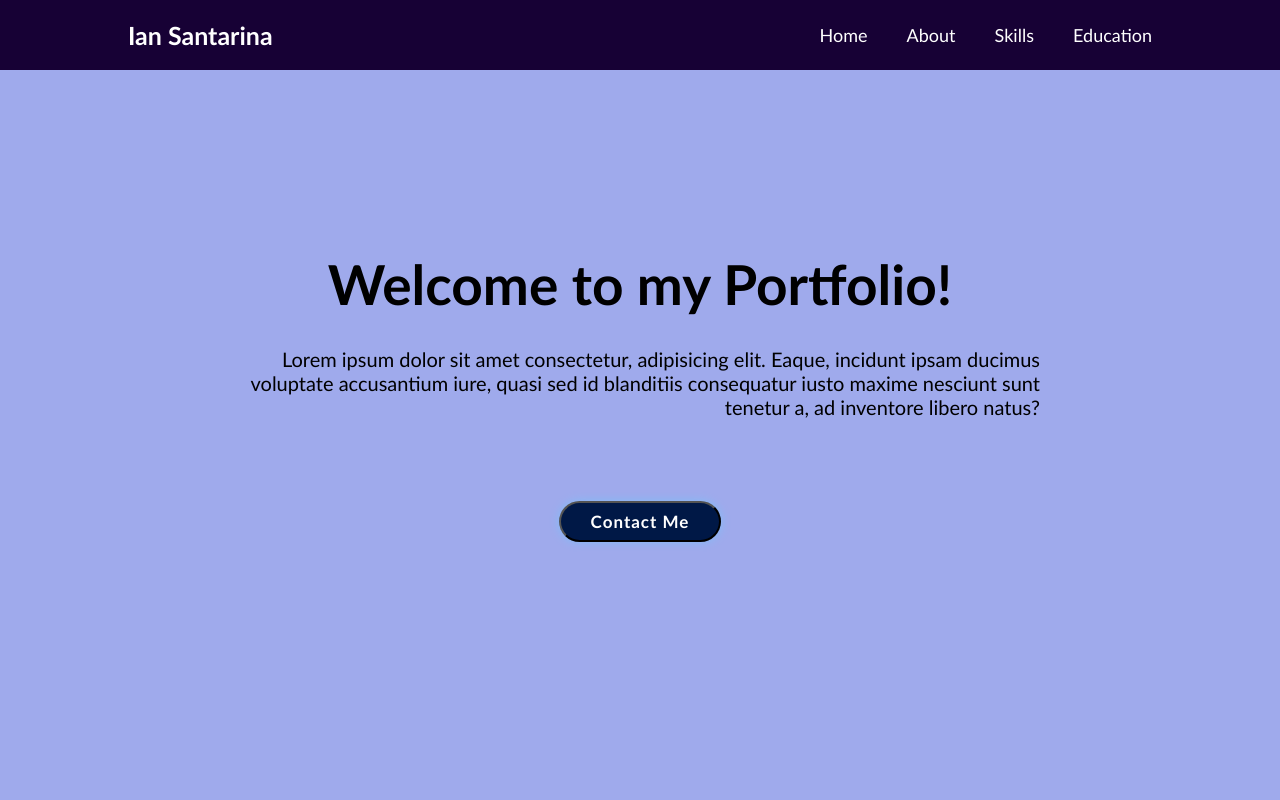
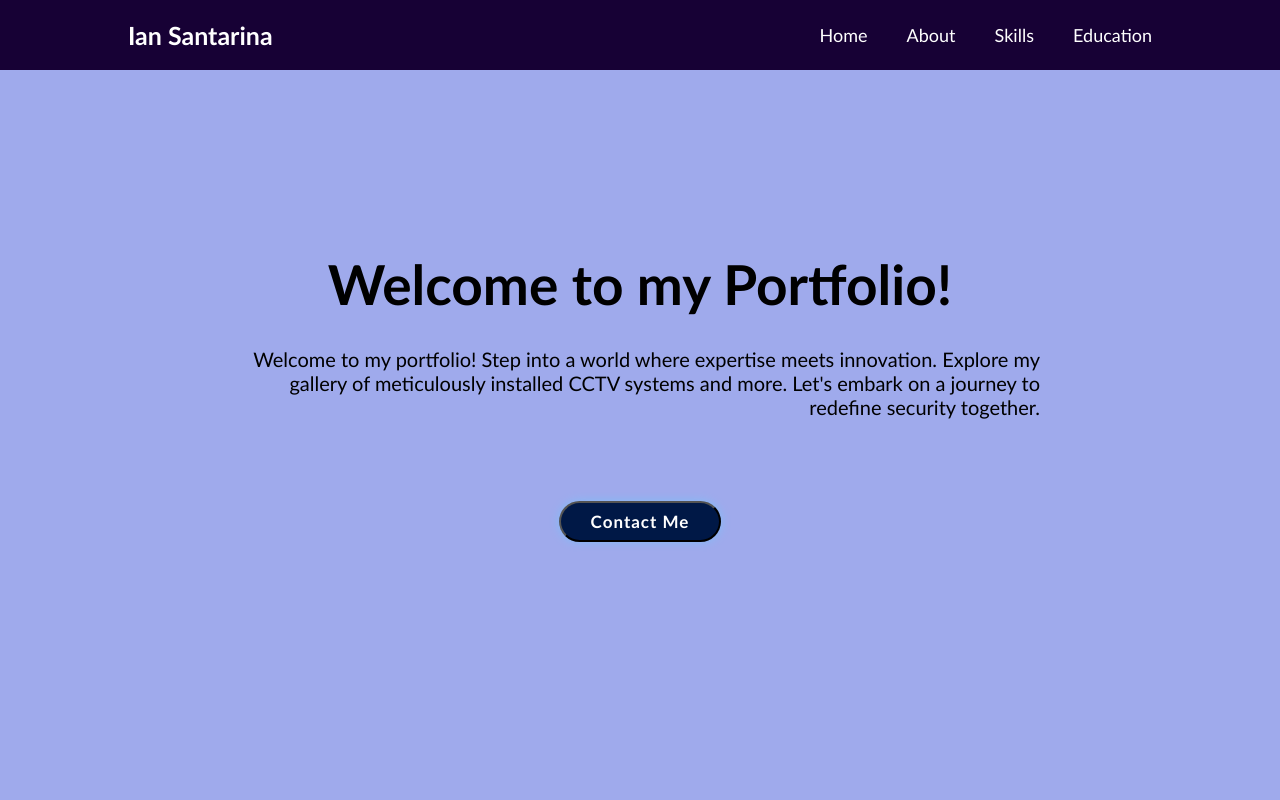
Before and after one commit to ianspeeed/webport, a plain HTML site: page index.html in a window 1280 px wide. Shown: the top 800 px of the page. Drawn offline with Linux system fonts and the light colour scheme.

Commit message:
index.html

```diff
--- a/index.html
+++ b/index.html
@@ -27,7 +27,7 @@
     <section id="logo">
         <div class="home-content">
             <h1> Welcome to my Portfolio!</h1>
-            <p>Lorem ipsum dolor sit amet consectetur, adipisicing elit. Eaque, incidunt ipsam ducimus voluptate accusantium iure, quasi sed id blanditiis consequatur iusto maxime nesciunt sunt tenetur a, ad inventore libero natus?</p>
+            <p>Welcome to my portfolio! Step into a world where expertise meets innovation. Explore my gallery of meticulously installed CCTV systems and more. Let's embark on a journey to redefine security together.</p>
         <div class="btn-box">
             <button class="btn1" onclick="location.href='https://www.facebook.com/marcian.santarina.3'">Contact Me</button>
         </div>
```
